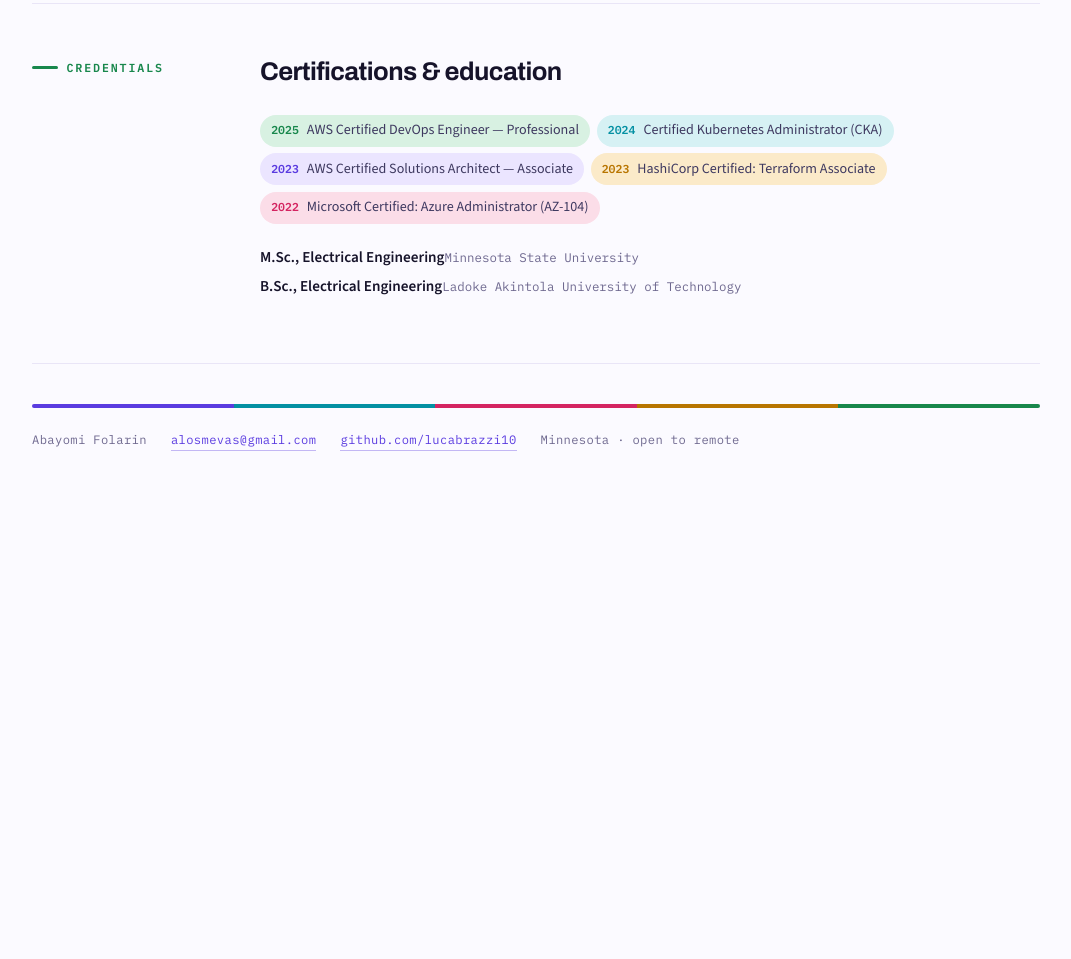
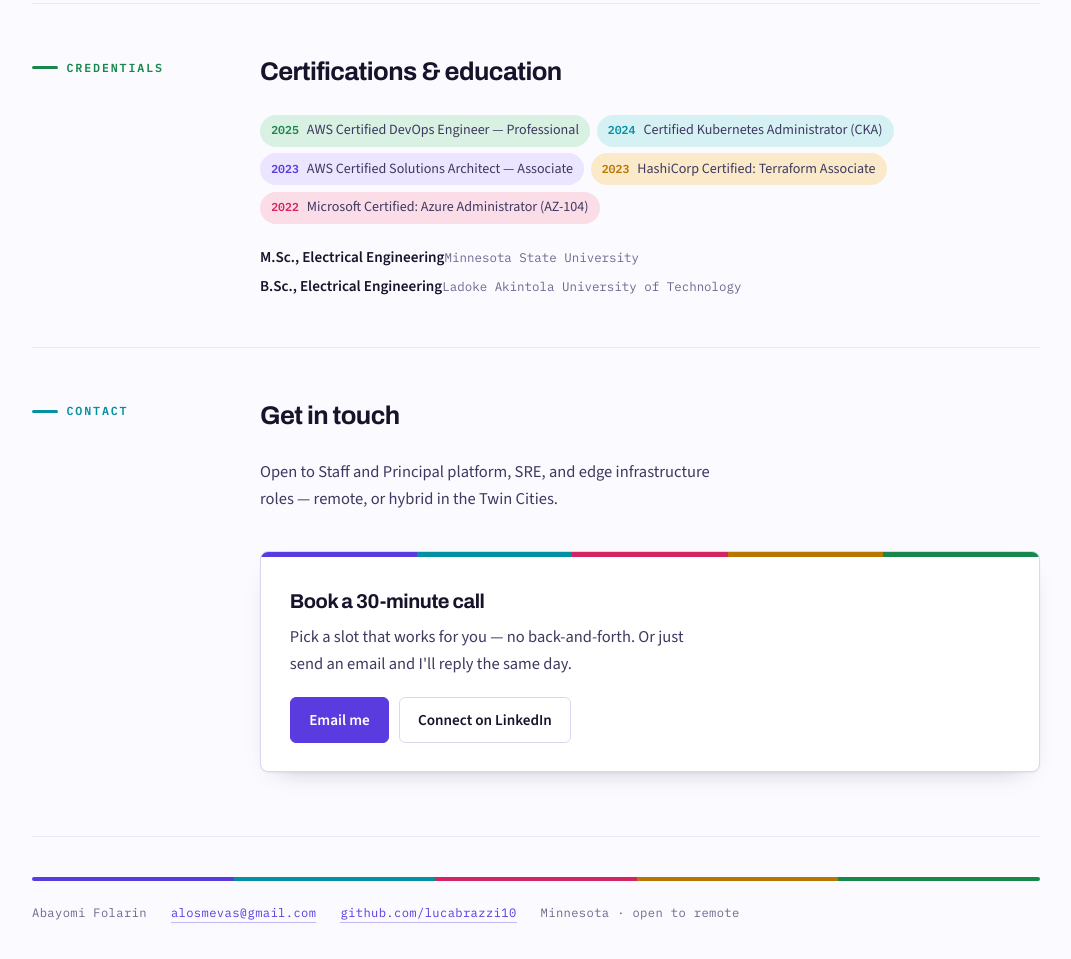
Before and after one commit to lucabrazzi10/lucabrazzi10.github.io, a plain HTML site: page index.html in a window 1280 px wide. Shown: the part 4047-5006 px from the top of the page, without its empty margins (104-1175 px from the left). Before the commit the page ends 4578 px from the top, so only its background shows below. Drawn offline with nearby package versions, Linux system fonts and the light colour scheme.

Commit message:
Add contact and booking section

```diff
--- a/index.html
+++ b/index.html
@@ -246,6 +246,39 @@
 }
 .entry-body p{color:var(--ink-2);font-size:.93rem;line-height:1.5}
 
+/* ---------- contact / booking ---------- */
+.cta{
+  margin-top:2.5rem;border:1px solid var(--line);border-radius:8px;
+  background:var(--surface);overflow:hidden;box-shadow:var(--shadow);
+}
+.cta-spectrum{display:flex;height:5px}
+.cta-spectrum i{flex:1}
+.cta-spectrum i:nth-child(1){background:var(--c1)}
+.cta-spectrum i:nth-child(2){background:var(--c2)}
+.cta-spectrum i:nth-child(3){background:var(--c3)}
+.cta-spectrum i:nth-child(4){background:var(--c4)}
+.cta-spectrum i:nth-child(5){background:var(--c5)}
+.cta-inner{padding:1.75rem 1.8rem}
+.cta h2{margin-bottom:.4rem}
+.cta p{color:var(--ink-2);max-width:52ch}
+.cta-actions{display:flex;flex-wrap:wrap;gap:.6rem;margin-top:1.3rem}
+.btn{
+  font-family:var(--body);font-size:.95rem;font-weight:600;
+  padding:.6rem 1.15rem;border-radius:6px;border:1.5px solid transparent;
+  display:inline-flex;align-items:center;gap:.5rem;cursor:pointer;
+}
+.btn-primary{background:var(--c1);color:#fff;border-color:var(--c1)}
+.btn-primary:hover{filter:brightness(1.08)}
+.btn-ghost{background:transparent;color:var(--ink);border-color:var(--line)}
+.btn-ghost:hover{background:var(--surface-2)}
+a.btn{border-bottom-width:1.5px}
+.cal-frame{
+  margin-top:1.4rem;border:1px solid var(--line);border-radius:6px;
+  overflow:hidden;background:var(--surface-2);
+}
+.cal-frame iframe{display:block;width:100%;height:640px;border:0}
+@media (max-width:760px){ .cal-frame iframe{height:760px} }
+
 /* ---------- certs / edu ---------- */
 .certs{display:flex;flex-wrap:wrap;gap:.4rem;margin-bottom:1.35rem}
 .cert{
@@ -474,6 +507,32 @@
     </div>
   </section>
 
+  <section class="s-exp" id="contact">
+    <div class="sec">
+      <div class="sec-label">Contact</div>
+      <div>
+        <h2>Get in touch</h2>
+        <p style="color:var(--ink-2);max-width:56ch">
+          Open to Staff and Principal platform, SRE, and edge infrastructure roles — remote,
+          or hybrid in the Twin Cities.
+        </p>
+
+        <div class="cta">
+          <div class="cta-spectrum"><i></i><i></i><i></i><i></i><i></i></div>
+          <div class="cta-inner">
+            <h2 style="font-size:1.25rem">Book a 30-minute call</h2>
+            <p>Pick a slot that works for you — no back-and-forth. Or just send an email and I'll reply the same day.</p>
+            <div class="cta-actions">
+              <a class="btn btn-primary" id="book-btn" href="mailto:alosmevas@gmail.com?subject=Intro%20call">Email me</a>
+              <a class="btn btn-ghost" href="https://www.linkedin.com/in/ade-f-58aaa497/">Connect on LinkedIn</a>
+            </div>
+            <div class="cal-frame" id="cal-frame" hidden></div>
+          </div>
+        </div>
+      </div>
+    </div>
+  </section>
+
   <footer>
     <div class="footer-spectrum"><i></i><i></i><i></i><i></i><i></i></div>
     <div class="footer-line">
@@ -486,5 +545,32 @@
 
 </div>
 
+<script>
+  /* ---------------------------------------------------------------
+     BOOKING CALENDAR
+     Paste your scheduling link between the quotes to turn it on.
+     Example:  const BOOKING_LINK = "https://cal.com/abayomi-folarin/30min";
+     Leave it empty and the page shows the email button only.
+  --------------------------------------------------------------- */
+  const BOOKING_LINK = "";
+
+  (function () {
+    if (!BOOKING_LINK) return;
+
+    var btn = document.getElementById("book-btn");
+    btn.href = BOOKING_LINK;
+    btn.textContent = "Book a call";
+    btn.removeAttribute("target");
+
+    var frame = document.getElementById("cal-frame");
+    var iframe = document.createElement("iframe");
+    iframe.src = BOOKING_LINK;
+    iframe.title = "Booking calendar";
+    iframe.loading = "lazy";
+    frame.appendChild(iframe);
+    frame.hidden = false;
+  })();
+</script>
+
 </body>
 </html>
```
